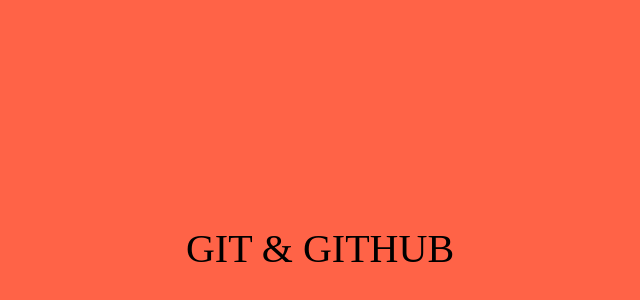
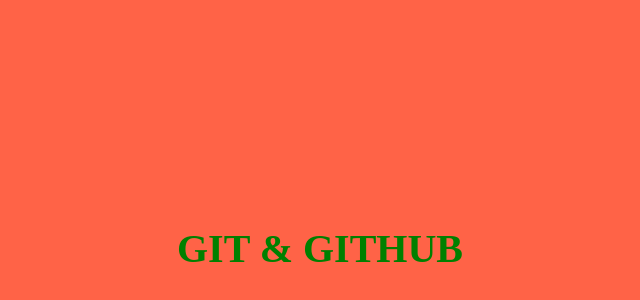
Before and after one commit to Serg-Malinovskij/new-git-hub-project, a plain HTML site: page index.html in a window 1280 px wide. Shown: the part 160-460 px from the top of the page, without its empty margins (320-960 px from the left). Drawn offline with Linux system fonts and the light colour scheme.

Commit message:
add text color

```diff
--- a/style.css
+++ b/style.css
@@ -6,4 +6,6 @@ body{
   height: 100vh;
   font-size: 40px;
   text-transform: uppercase;
+  color:green;
+  font-weight: 700;
 }
```
